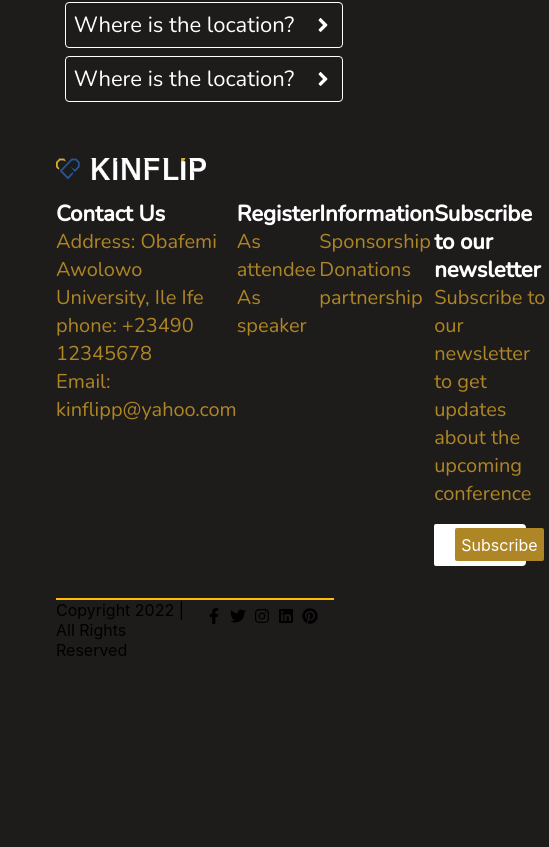
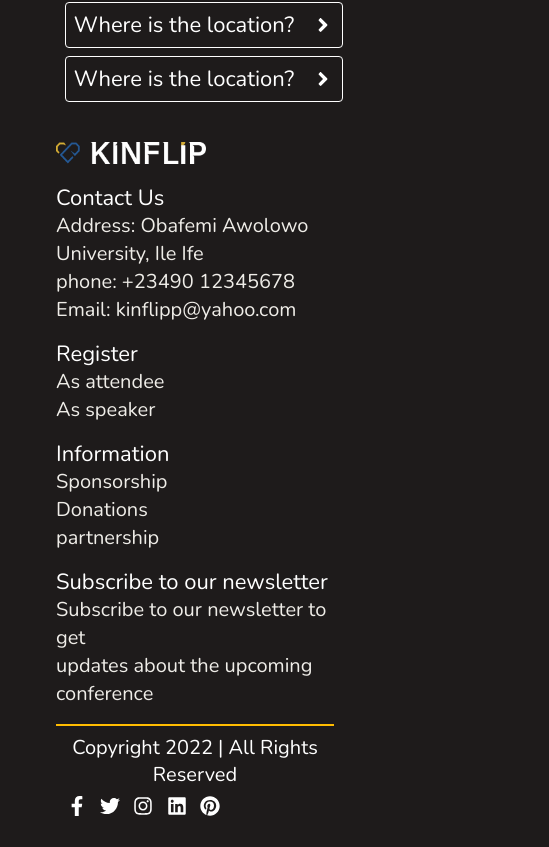
Before and after one commit to 1FarukDev/Kinflip, a React (Create React App) app: page / in a window 390 px wide. Shown: the part 3952-4799 px from the top of the page, 549 px wide, since content can reach past the window. Before the commit the page ends 4620 px from the top, so only its background shows below. Built offline with nearby package versions, Linux system fonts and the light colour scheme.

Commit message:
Footer For mobile

```diff
--- a/src/components/footer.css
+++ b/src/components/footer.css
@@ -39,7 +39,7 @@ input {
   font-size: 22px;
   font-weight: 700;
   line-height: 28px;
-  color: #FFFFFF;
+  color: #ffffff;
   margin-top: 1rem;
 }
 .footer--text {
@@ -49,18 +49,69 @@ input {
   line-height: 28px;
   color: rgba(174, 134, 37, 1);
 }
-hr{
-    margin-top: 1rem;
-    border:1px solid rgba(255, 188, 1, 1);
+hr {
+  margin-top: 1rem;
+  border: 1px solid rgba(255, 188, 1, 1);
 }
-.footer-copy{
-    display: flex;
-    justify-content: space-between;
+.footer-copy {
+  display: flex;
+  justify-content: space-between;
+  color: #ffffff;
+  margin: 0.5rem 2rem;
+  font-family: 'Nunito';
+  font-size: 20px;
+  font-weight: 400;
+  line-height: 27px;
+  letter-spacing: 0px;
+  text-align: center;
 }
-.social-icons{
-    display: flex;
-    /* padding-right: .5rem; */
+.social-icons {
+  display: flex;
+  /* padding-right: .5rem; */
 }
-.icons{
-    padding-right: .5rem;
+.icons {
+  padding-right: 0.5rem;
 }
+
+@media screen and (max-width: 769px) {
+
+
+  }
+  @media screen and (max-width: 640px) {
+    .footer--section {
+        display: block;
+        justify-content: space-between;
+      }
+      .footer--text {
+        font-family: "Nunito";
+        font-size: 20px;
+        font-weight: 200;
+        line-height: 28px;
+        color: rgb(239, 237, 232);
+      }
+      .footer-head {
+        font-family: "Nunito";
+        font-size: 22px;
+        font-weight: 400;
+
+      }
+      #footer {
+        margin: 2rem 3rem 0rem 3rem;
+      }
+      .newsletter{
+        display: none;
+      }
+      .footer-copy {
+        display: block;
+        text-align: center;
+        align-items: center;
+        color: #ffffff;
+        margin: 0.5rem 0rem;
+        font-family: 'Nunito';
+        font-size: 20px;
+        font-weight: 400;
+        line-height: 27px;
+        letter-spacing: 0px;
+        text-align: center;
+      }
+}
--- a/src/components/footer.jsx
+++ b/src/components/footer.jsx
@@ -3,7 +3,6 @@ import "./footer.css";
 import {
     FaFacebookF,
     FaInstagram,
-    FaGithub,
     FaTwitter,
     FaLinkedin,
     FaPinterest,
```
